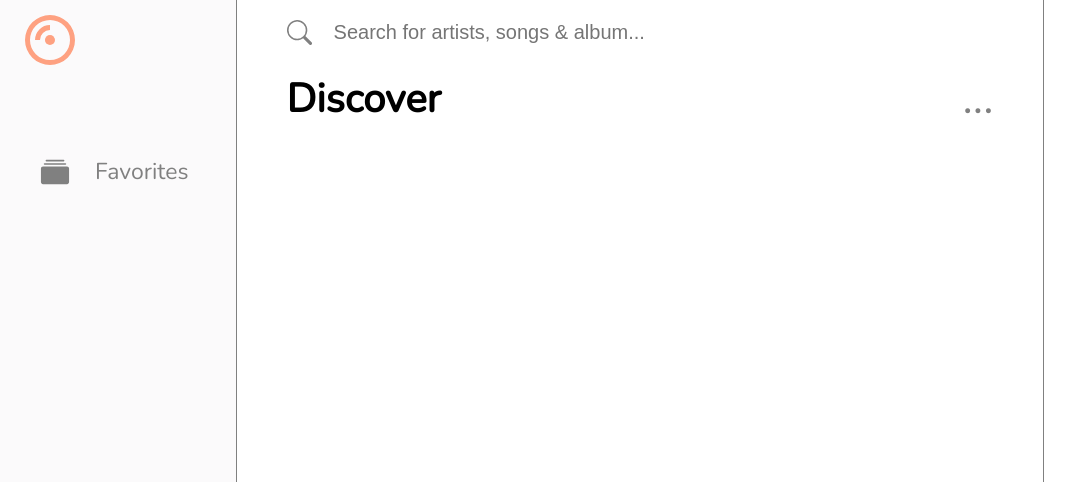
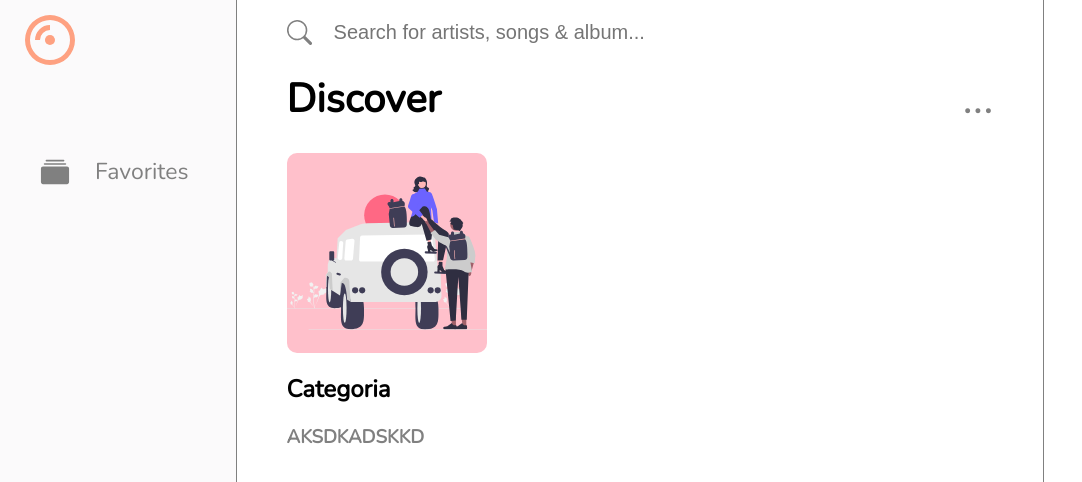
Before and after one commit to Mooteus/Music-App, a React (Vite) app: page /home in a window 1280 px wide. Shown: the top 482 px of the page, without its empty margins (0-1082 px from the left). Built offline with nearby package versions, Linux system fonts and the light colour scheme.

Commit message:
Feat: Create and add Style to Card
Create Album card and add style

```diff
--- /dev/null
+++ b/src/components/Card/Card.styled.js
@@ -0,0 +1,28 @@
+import styled from 'styled-components';
+
+export const CardContainer = styled.div`
+  display: flex;
+  flex-direction: column;
+  width: 200px;
+  height: 300px;
+`;
+
+export const CardImage = styled.img`
+  background-color: pink;
+  border-radius: 10px;
+  width: 200px;
+  height: 200px;
+`;
+
+export const TextContainer = styled.div`
+  width: 200px;
+  height: 100px;
+`;
+
+export const CardTitle = styled.h2`
+  color: black;
+`;
+
+export const CardSubtitle = styled.h3`
+  color: gray;
+`;
--- /dev/null
+++ b/src/components/Card/index.jsx
@@ -0,0 +1,25 @@
+import React from 'react';
+
+import tripImage from '../../assets/trip.svg';
+
+import {
+  CardContainer,
+  CardTitle,
+  CardImage,
+  CardSubtitle,
+  TextContainer,
+} from './Card.styled';
+
+function Card() {
+  return (
+    <CardContainer>
+      <CardImage src={tripImage} />
+      <TextContainer>
+        <CardTitle>Categoria</CardTitle>
+        <CardSubtitle>AKSDKADSKKD</CardSubtitle>
+      </TextContainer>
+    </CardContainer>
+  );
+}
+
+export default Card;
--- a/src/components/Discover/index.jsx
+++ b/src/components/Discover/index.jsx
@@ -1,5 +1,7 @@
 import React from 'react';
+
 import Search from '../Search';
+import Card from '../Card';
 import
 {
   DiscoverContainer,
@@ -16,6 +18,9 @@ function Discover() {
         <Title>Discover</Title>
         <MoreSettings>...</MoreSettings>
       </TitleContainer>
+      <div>
+        <Card />
+      </div>
     </DiscoverContainer>
   );
 }
```
Also changed, not shown: src/assets/dancing.svg (added), src/assets/trip.svg (added).
